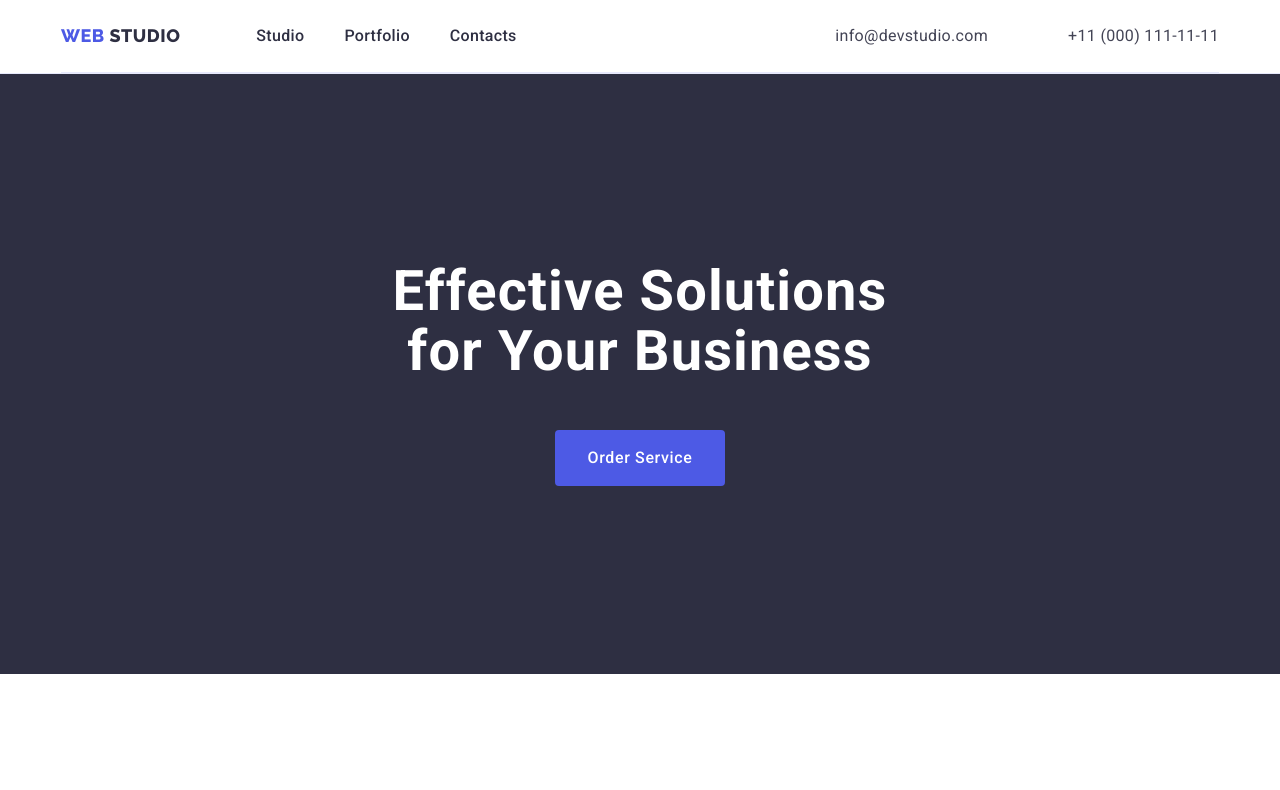
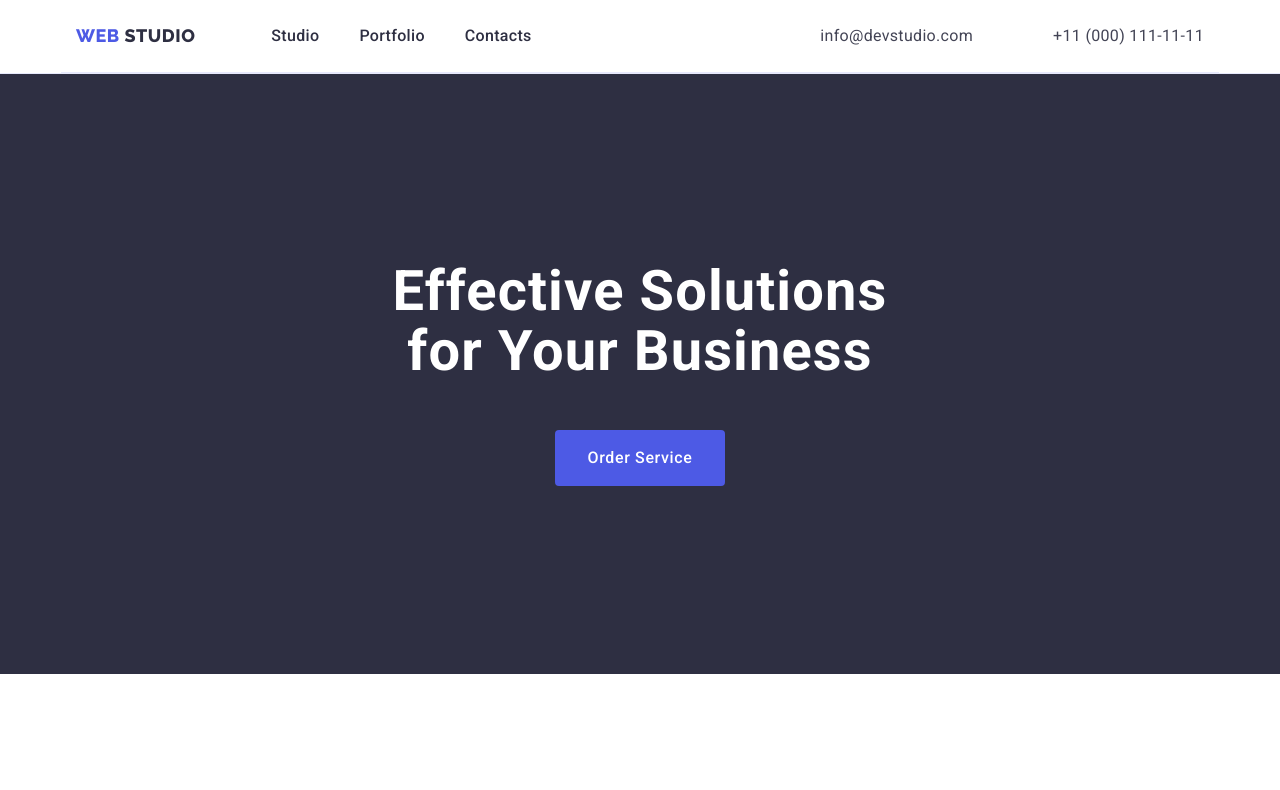
Before and after one commit to AlexLiashenko19/goit-markup-hw-03, a plain HTML site: page index.html in a window 1280 px wide. Shown: the top 790 px of the page. Drawn offline with nearby package versions, Linux system fonts and the light colour scheme.

Commit message:
update index.html

```diff
--- a/css/style.css
+++ b/css/style.css
@@ -26,7 +26,7 @@ h1, h2, h3, h4, h5, h6, p {
     margin-right: auto;
     max-width: 1158px;
     margin: 0 auto;
-    padding: 0 15px;
+
 }
 
 img {
@@ -60,7 +60,7 @@ body {
     justify-content: space-between;
     align-items: center;
     border-bottom: 1px solid #e7e9fc;
-    padding: 24px 0;
+    padding: 24px 15px;
 }
 
 .navi {
```
